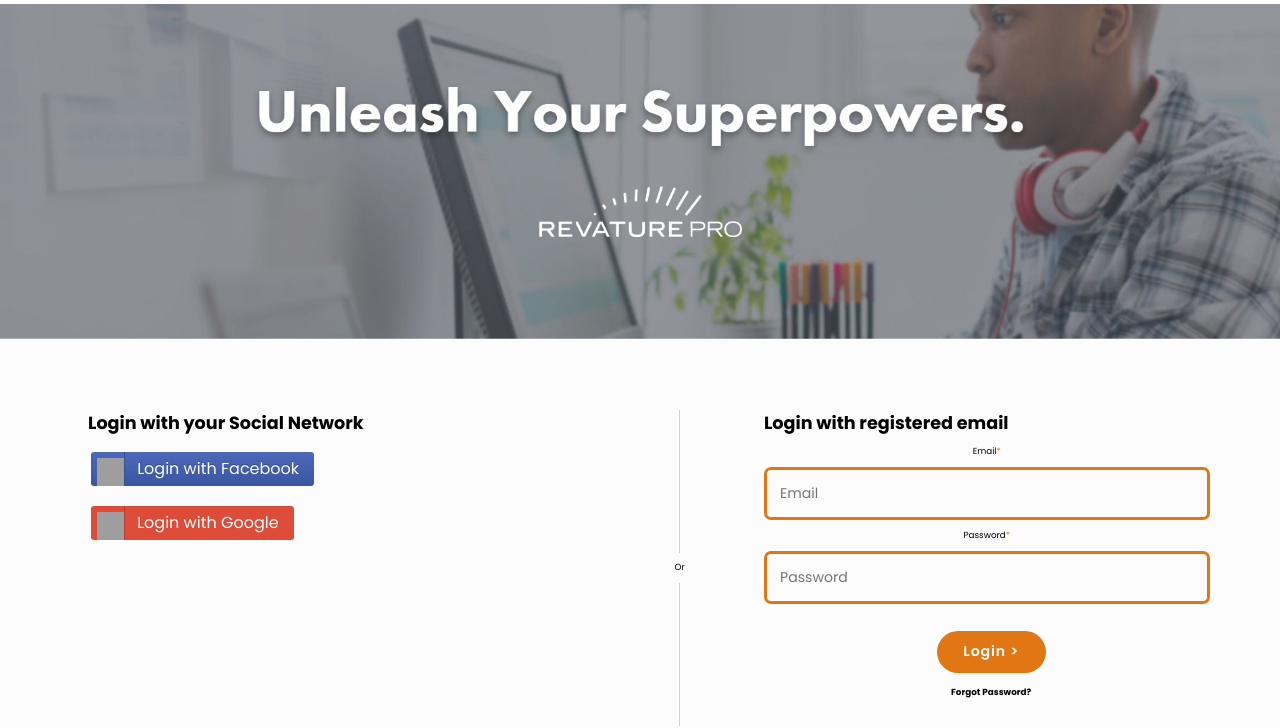
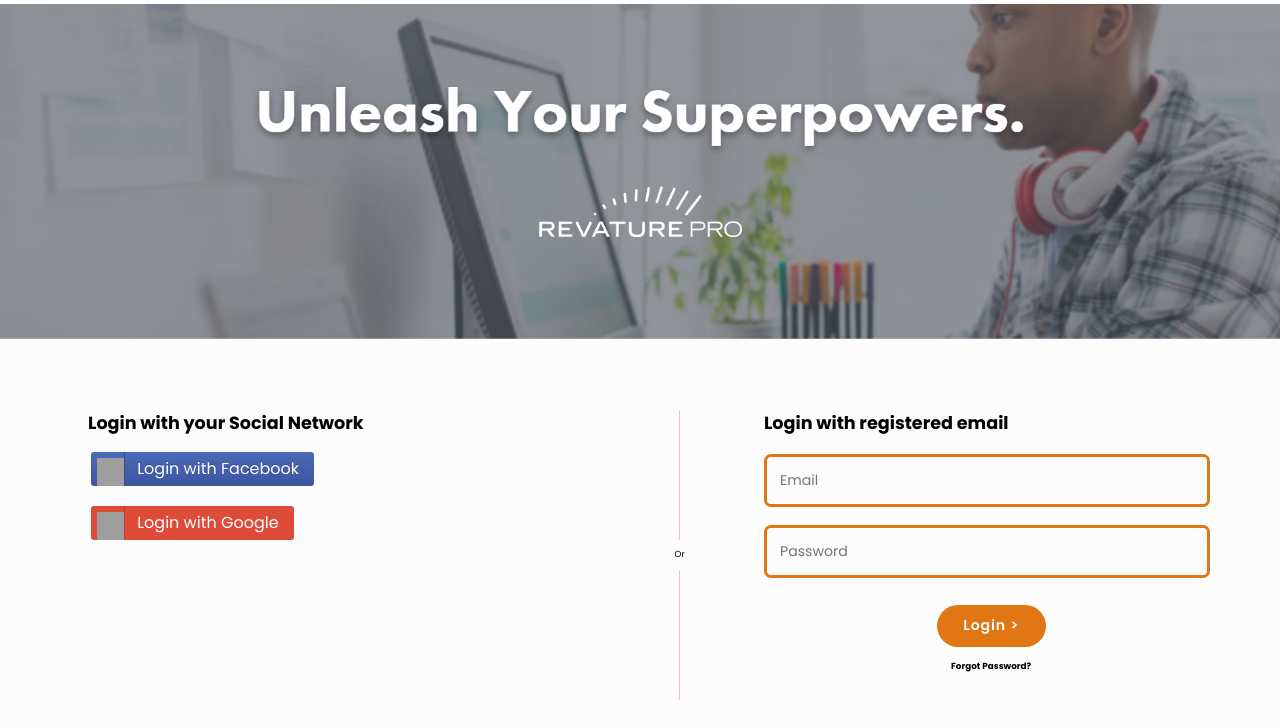
Before and after one commit to Git-Hemanth/Revature-Login-Page, a plain HTML site: page index.html in a window 1280 px wide. Shown: the part 79-807 px from the top of the page. Drawn offline with nearby package versions, Linux system fonts and the light colour scheme; grey boxes are pictures that could not be loaded.

Commit message:
Update index.html

```diff
--- a/index.html
+++ b/index.html
@@ -52,9 +52,9 @@
                         <h1 class="heading" style="font-size: 2rem;">Login with registered email</h1>
                         <form action="#">
                      <div class="input-box">
-                         <label for="name">Email<span>*</span> </label>
+
                          <input type="email" id="name" placeholder="Email" autofocus><br><br>
-                          <label for="pass">Password<span>*</span> </label>
+
                           <input type="password" id="pass" placeholder="Password" autofocus>
                       </div>
                       <div>
```
